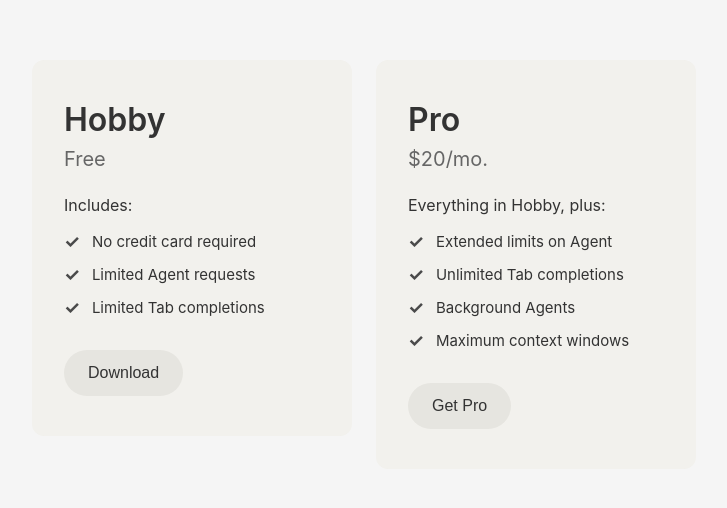
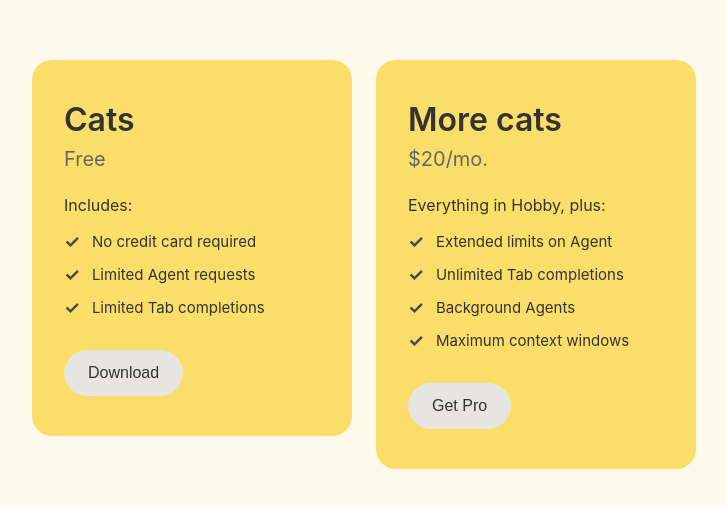
Before and after one commit to dgwillia/First-git-project, a plain HTML site: page index.html in a window 1280 px wide. Shown: the part 136-644 px from the top of the page, without its empty margins (276-1003 px from the left). Drawn offline with Linux system fonts and the light colour scheme.

Commit message:
Colour and radius changes
Made this a little more catty

```diff
--- a/index.html
+++ b/index.html
@@ -9,7 +9,7 @@
 <body>
     <div class="cards-container">
         <div class="card">
-            <h1 class="card-title">Hobby</h1>
+            <h1 class="card-title">Cats</h1>
             <p class="card-price">Free</p>
             <div class="card-content">
                 <p class="includes-text">Includes:</p>
@@ -31,7 +31,7 @@
             <button class="download-button">Download</button>
         </div>
         <div class="card">
-            <h1 class="card-title">Pro</h1>
+            <h1 class="card-title">More cats</h1>
             <p class="card-price">$20/mo.</p>
             <div class="card-content">
                 <p class="includes-text">Everything in Hobby, plus:</p>
--- a/styles.css
+++ b/styles.css
@@ -6,7 +6,7 @@
 
 body {
     font-family: -apple-system, BlinkMacSystemFont, 'Segoe UI', Roboto, Oxygen, Ubuntu, Cantarell, sans-serif;
-    background-color: #f5f5f5;
+    background-color: #fff9ec;
     display: flex;
     justify-content: center;
     align-items: center;
@@ -24,8 +24,8 @@
 }
 
 .card {
-    background-color: #f2f1ed;
-    border-radius: 12px;
+    background-color: #fbde6a;
+    border-radius: 20px;
     padding: 40px 32px;
     width: 320px;
     flex-shrink: 0;
```
